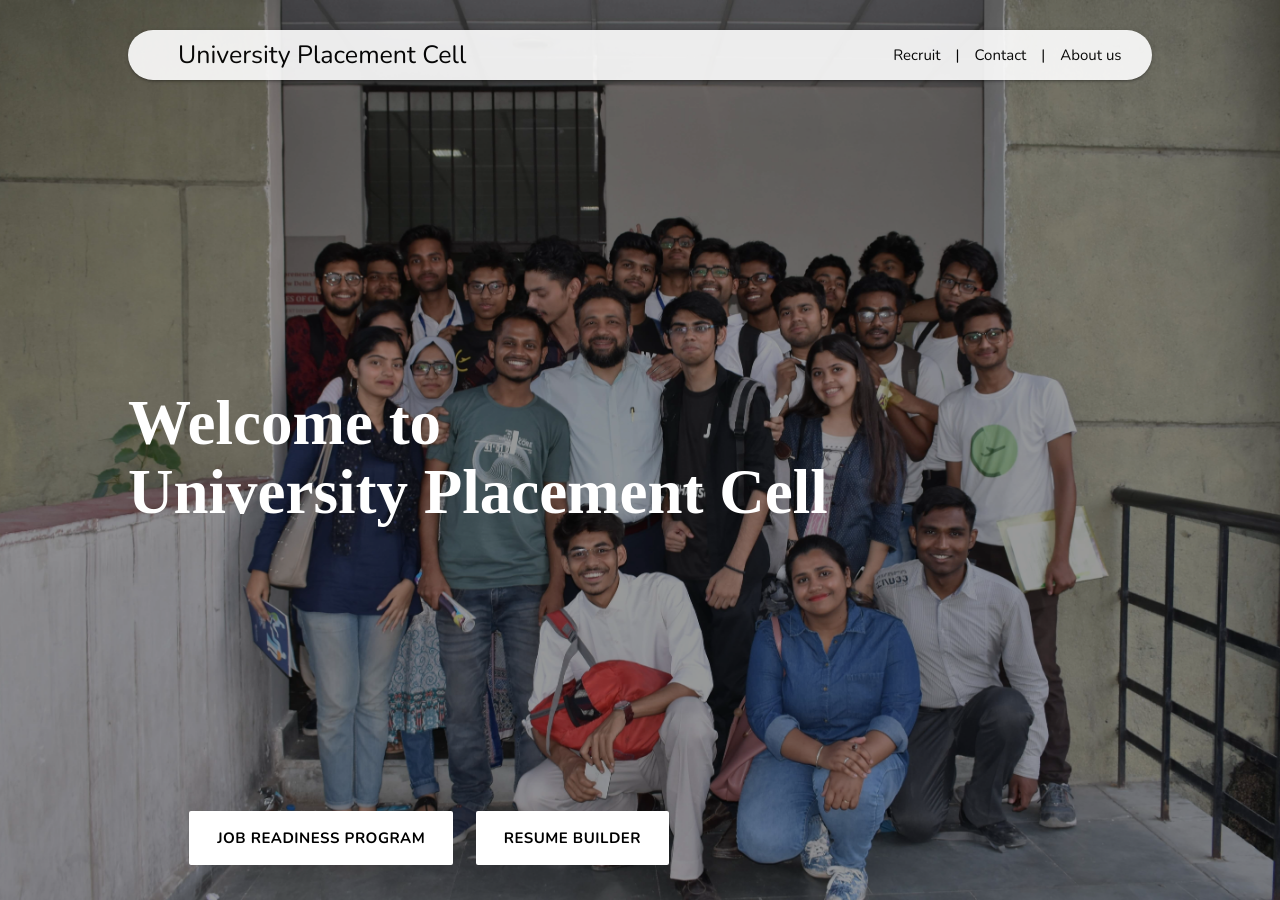
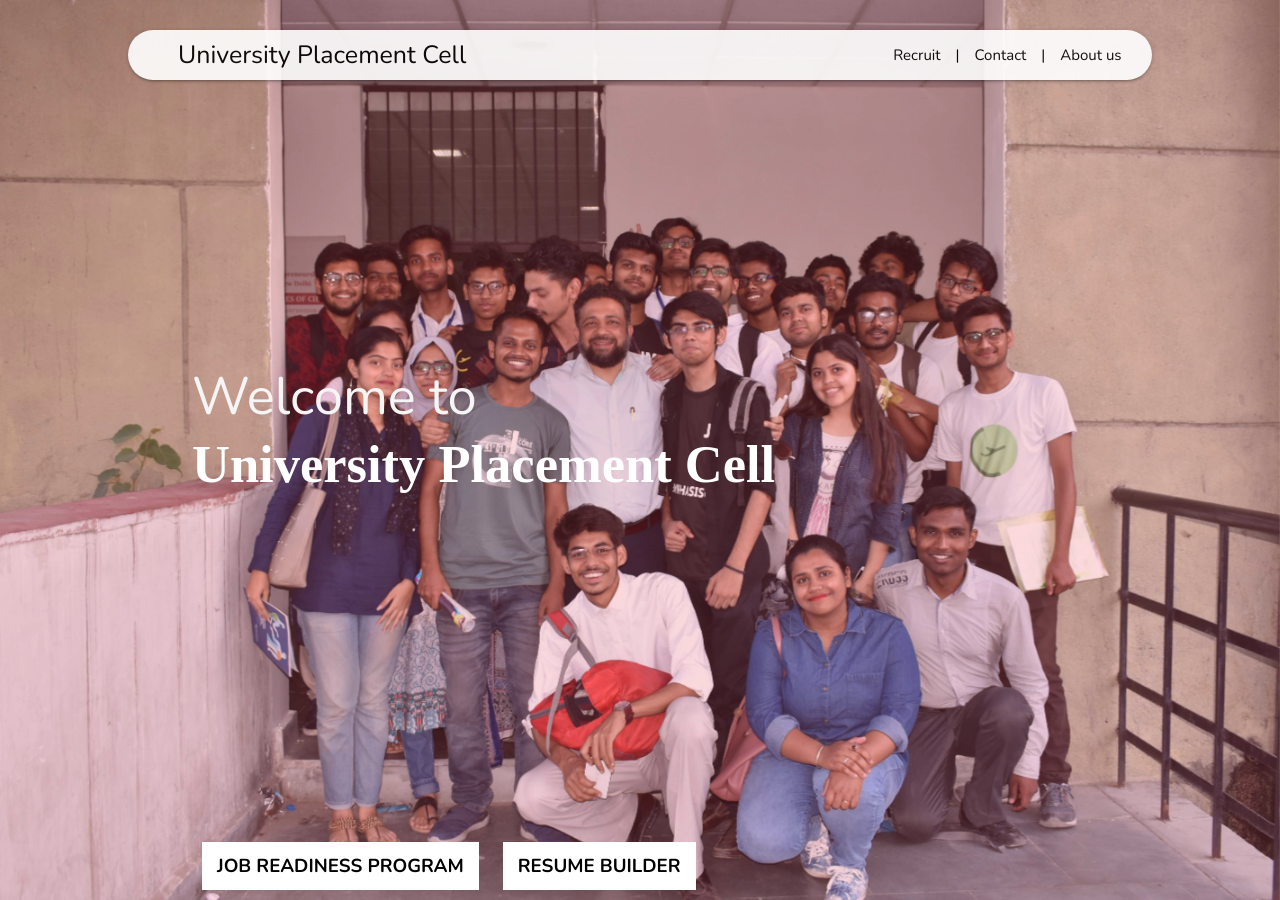
Before and after one commit to alhacen/upcjmi-jekyll, a Jekyll site: the page built from index.html, in a window 1280 px wide and 900 px high. Built offline with Jekyll 4.4.1, drawn with Linux system fonts in a browser that asks for light colours; some web fonts are replaced; some of the changed text lies outside the part shown.

Commit message:
Refactored code

```diff
--- a/_layouts/default.html
+++ b/_layouts/default.html
@@ -47,7 +47,8 @@
         document.addEventListener('DOMContentLoaded', function () {
             var elems = document.querySelectorAll('.carousel');
             var instances = M.Carousel.init(elems, {
-                fullWidth: true
+                fullWidth: true,
+                duration: 300
             });
             setInterval(function () {
                 M.Carousel.getInstance(document.querySelector('.carousel')).next();
--- /dev/null
+++ b/_sass/index/landing.scss
@@ -0,0 +1,46 @@
+#landing .carousel-slider {
+    height: 100vh !important
+}
+
+#landing .bg-img {
+    background-size: cover;
+    background-position: center;
+    background-repeat: no-repeat;
+    min-height: 100vh;
+}
+
+#landing .holder {
+    position: relative;
+    width: 100vw;
+    min-height: 100vh;
+}
+
+#landing .content{
+    position: absolute;
+    width: 100%;
+    min-height: 100%;
+    background-color: #e453;
+    top: 0;
+    left: 0;
+}
+
+#landing .content{
+    display: flex;
+    justify-content: space-between;
+    flex-direction: column;
+}
+
+#landing h1 {
+    margin: 0;
+    font-size: 3.5em;
+}
+
+#landing .welcome{
+    font-size: 3.5em;
+}
+
+@media screen and (max-width: 601px) {
+    .header_btn {
+        width: 100% !important
+    }
+}
--- a/assets/css/home.scss
+++ /dev/null
@@ -1,5 +0,0 @@
----
----
-@import 'about';
-@import 'nav';
-@import 'why-recruit';
--- /dev/null
+++ b/assets/css/index.scss
@@ -0,0 +1,6 @@
+---
+---
+@import 'index/nav';
+@import 'index/landing';
+@import 'index/about';
+@import 'index/why-recruit';
--- a/assets/css/styles.scss
+++ b/assets/css/styles.scss
@@ -45,7 +45,6 @@
     padding-bottom: 5vh;
 }
 
-
 .copy-protect {
     -webkit-user-select: none;
     -khtml-user-select: none;
@@ -58,7 +57,6 @@
 .copy-protect img {
     pointer-events: none;
 }
-
 
 h1,
 h2,
@@ -77,15 +75,24 @@
     }
 }
 
-.carousel-slider{
-    height:100vh !important
+.button {
+    padding: 10px 15px;
+    font-weight: 400;
+    margin: 10px;
+    display: inline-block;
+    text-align: center;
 }
-.bg_img{
-    background-size: cover;
-    background-position: center;
-    background-repeat: no-repeat;
-    height:100vh;
+.button a{
+    font-weight: 700;
+    font-size: 1.25rem;
+    text-transform: uppercase;
 }
-@media screen and (max-width: 600px) {
-    .header_btn{width:100% !important}
+
+
+@media screen and (max-width: 601px) {
+    .button{
+        width:100% !important;
+        margin-left: 0;
+        margin-right: 0;
+    }
 }
--- a/index.html
+++ b/index.html
@@ -1,32 +1,43 @@
 ---
 layout: default
 title: UPCJMI welcomes you
-css: home
+css: index
 ---
 
-
+<div id="landing">
+	<div class="holder">
 		<div id="carosusel">
 			<div class="carousel carousel-slider" style="position:absolute;">
 				<a class="carousel-item" href="#one!" style="">
-			<div class="bg_img" style="background-image: url('/assets/images/carosusel/bg1.jpg');"></div>
+					<div class="bg-img" style="background-image: url('/assets/images/carosusel/bg1.jpg');"></div>
 				</a>
 				<a class="carousel-item" href="#one!">
-			<div class="bg_img" style="background-image: url('/assets/images/carosusel/bg1.jpg');"></div>
+					<div class="bg-img" style="background-image: url('/assets/images/carosusel/bg1.jpg');"></div>
 				</a>
 			</div>
-	<div style="height:100vh;width:80%;margin-left:auto;margin-right:auto;z-index:1;position:relative">
-		<div style="position:absolute;vertical-align: middle;top: 50%; transform: translateY(-50%);">
-			<h1 style="color:white">Welcome to<br>University Placement Cell</h1>
 		</div>
-		<div class="row" style="position:absolute;color:white;bottom:10px;padding-left:50px;text-align:center">
-			<div class="col"><a href="#" class="btn-flat white black-text btn-large header_btn"
-					style="font-weight: 700">JOB READINESS PROGRAM</a> </div>
-			<div class="col"><a href="#" class="btn-flat white black-text btn-large header_btn"
-					style="font-weight: 700">RESUME BUILDER</a> </div>
+		<div class="content">
+			<div style="height: 20px"></div>
+			<div class="container">
+				<span class="welcome grey-text text-lighten-4">
+					Welcome to
+				</span>
+				<h1 class="white-text">University Placement Cell</h1>
+			</div>
+			<div class="container">
+				<div href="#!" class="button white">
+					<a href="#!" class="black-text">
+						JOB READINESS PROGRAM
+					</a>
+				</div>
+				<div href="#!" class="button white">
+					<a href="#!" class="black-text">
+						RESUME BUILDER
+					</a>
 				</div>
 			</div>
-	<div
-		style="position:absolute;vertical-align: middle;top: 50%; width:100%;z-index:0;transform: translateY(-50%);height:100vh;background: linear-gradient(to left,rgba(0, 0, 0, 0.4) 0%, rgba(0, 0, 0, 0.4) 100%); mix-blend-mode: multiply">
+
+		</div>
 	</div>
 </div>
 
@@ -118,6 +129,14 @@
 			</div>
 			{% endfor %}
 		</div>
+		<div class="row center-all">
+			<div href="#!" class="button black center">
+				<a href="#!" class="white-text">
+					View List Of All Companies
+				</a>
+			</div>
+		</div>
+
 	</div>
 </div>
 <div id="why-recruit" class="section copy-protect">
```
Also changed, not shown: _sass/index/about.scss (renamed from _sass/about.scss), _sass/index/nav.scss (renamed from _sass/nav.scss), _sass/index/top-companies.scss (added), _sass/index/why-recruit.scss (renamed from _sass/why-recruit.scss). Lines whose indentation alone changed are shown as unchanged.
